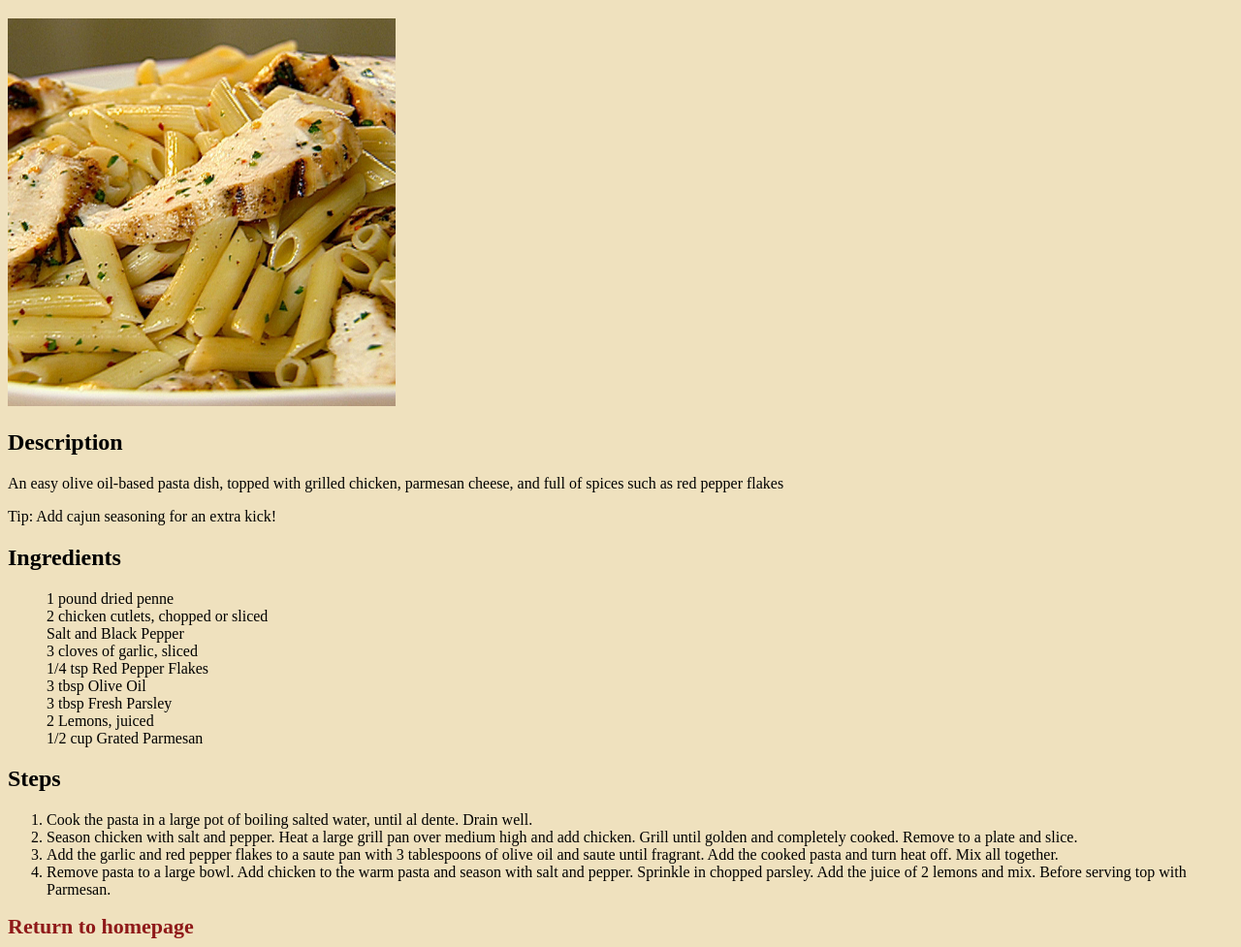
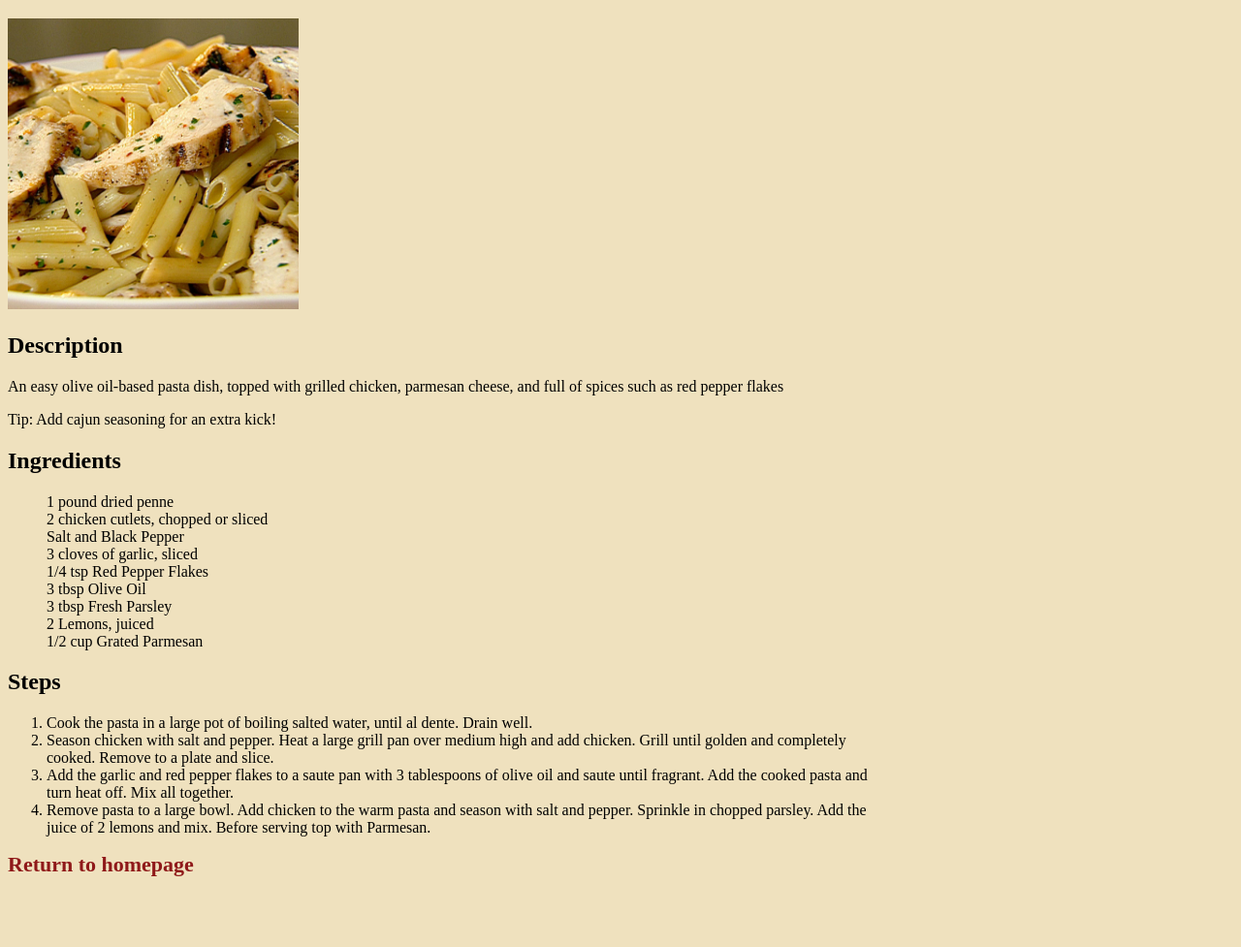
Before and after one commit to Dillon686/odin-recipes, a plain HTML site: page recipes/penne.html in a window 1280 px wide. Shown: the part 61-1038 px from the top of the page at 97% size. After the commit the page ends 984 px from the top, so only its background shows below. Drawn offline with Linux system fonts and the light colour scheme.

Commit message:
Adjusted CSS styles on homepage, wrapped main content in a div for subpages, adjusted image height

```diff
--- a/recipes/penne.html
+++ b/recipes/penne.html
@@ -7,8 +7,9 @@
   <link rel="stylesheet" href="../styles.css">
 </head>
 <body>
+  <div class="main-content">
     <h1>Lemon Penne with Chicken</h1>
-  <img src="../images/penne.jpeg" alt="Penne pasta" height="400px">
+    <img src="../images/penne.jpeg" alt="Penne pasta" height="300px" class="image">
     <h2>Description</h2>
     <p>An easy olive oil-based pasta dish, topped with grilled chicken, parmesan cheese, and full of spices such as red pepper flakes</p>
     <p>Tip: Add cajun seasoning for an extra kick!</p>
@@ -32,5 +33,6 @@
       <li>Remove pasta to a large bowl. Add chicken to the warm pasta and season with salt and pepper. Sprinkle in chopped parsley. Add the juice of 2 lemons and mix. Before serving top with Parmesan. </li>
     </ol>
     <a href="../index.html" class="back">Return to homepage</a>
+  </div>
 </body>
 </html>
--- a/styles.css
+++ b/styles.css
@@ -15,6 +15,8 @@ a {
   text-decoration: none;
   font-weight: bolder;
   font-size: 30px;
+  padding-bottom: 10px;
+  display: block;
 }
 
 section {
@@ -28,3 +30,8 @@ section {
 .back {
   font-size: 22px;
 }
+
+.main-content {
+  width: 900px;
+  height: auto;
+}
```
Also changed, not shown: index.html (+1 -1 lines), recipes/cupcakes.html (+3 -1 lines), recipes/omelette.html (+3 -1 lines). Lines whose indentation alone changed are shown as unchanged.
